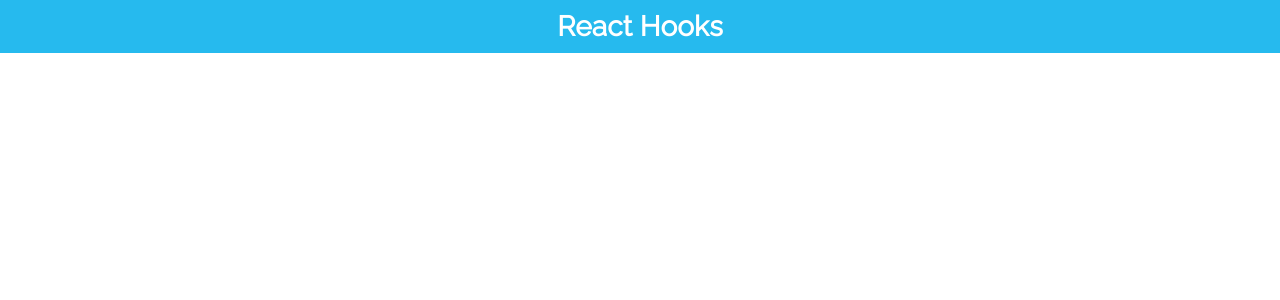
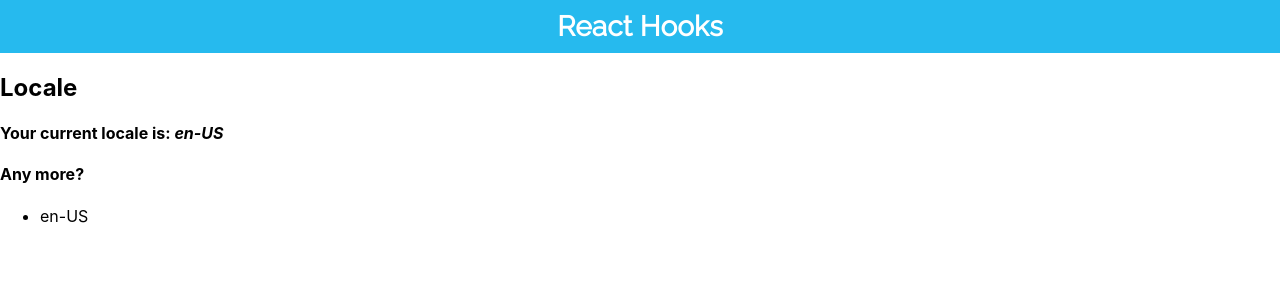
Before and after one commit to AndrewUsher/react-hooks, a React (Create React App) app: page /locale in a window 1280 px wide. Shown: the top 300 px of the page. Built offline with nearby package versions, Linux system fonts and the light colour scheme.

Commit message:
Add Locale Hook (Device Motion hook is incomplete)

```diff
--- a/src/App.js
+++ b/src/App.js
@@ -3,6 +3,8 @@
 import { ThemeProvider } from 'styled-components'
 import Header from './Header'
 import Home from './Home'
+import Locale from './Locale'
+import Motion from './Motion'
 import Orientation from './Orientation'
 import Resize from './Resize'
 
@@ -15,6 +17,8 @@
             <Header />
             <Switch>
               <Route exact component={Home} path="/" />
+              <Route exact component={Locale} path="/locale" />
+              <Route exact component={Motion} path="/motion" />
               <Route exact component={Orientation} path="/orientation"/>
               <Route exact component={Resize} path="/resize" />
             </Switch>
--- a/src/Home.js
+++ b/src/Home.js
@@ -20,6 +20,8 @@
 const Home = () => (
   <Styled.Section>
     <Link to="/resize">Resize</Link>
+    <Link to="/locale">Locale</Link>
+    <Link to="/motion">Motion</Link>
     <Link to="/orientation">Orientation</Link>
   </Styled.Section>
 )
--- /dev/null
+++ b/src/Locale.js
@@ -0,0 +1,22 @@
+import React from 'react'
+import useLocale from './withLocale'
+
+const Locale = () => {
+  const { primary, others } = useLocale()
+  return (
+    <section>
+      <h2>Locale</h2>
+      <h4>
+        Your current locale is: <em>{primary}</em>
+      </h4>
+      <h4>Any more?</h4>
+      <ul>
+        {others.map(single => (
+          <li>{single}</li>
+        ))}
+      </ul>
+    </section>
+  )
+}
+
+export default Locale
--- /dev/null
+++ b/src/Motion.js
@@ -0,0 +1,17 @@
+import React from 'react'
+import useDeviceMotion from './withDeviceMotion'
+
+const Motion = () => {
+  const { acceleration } = useDeviceMotion()
+
+  return (
+    <section>
+      <h2>Motion</h2>
+      <ul>
+        <li>Acceleration: {acceleration}</li>
+      </ul>
+    </section>
+  )
+}
+
+export default Motion
--- a/src/Resize.js
+++ b/src/Resize.js
@@ -1,4 +1,4 @@
-import React, {useState} from 'react'
+import React from 'react'
 import useWindowResize from './withWindowResize';
 
 const Resize = () => {
--- /dev/null
+++ b/src/withDeviceMotion.js
@@ -0,0 +1,17 @@
+import {useState, useEffect} from 'react'
+
+const useDeviceMotion = () => {
+  const [motion, setMotion] = useState({acceleration: 0})
+
+  const handleMotionChange = (e) => setMotion({acceleration: e.acceleration})
+
+  useEffect(() => {
+    window.addEventListener('devicemotion', handleMotionChange)
+    return () => window.removeEventListener('devicemotion', handleMotionChange)
+  }, [window])
+
+  return motion
+}
+
+
+export default useDeviceMotion
--- /dev/null
+++ b/src/withLocale.js
@@ -0,0 +1,12 @@
+import { useState } from 'react'
+
+const useLocale = () => {
+  const [locale] = useState({
+    primary: navigator.language,
+    others: navigator.languages
+  })
+
+  return locale
+}
+
+export default useLocale;
```
